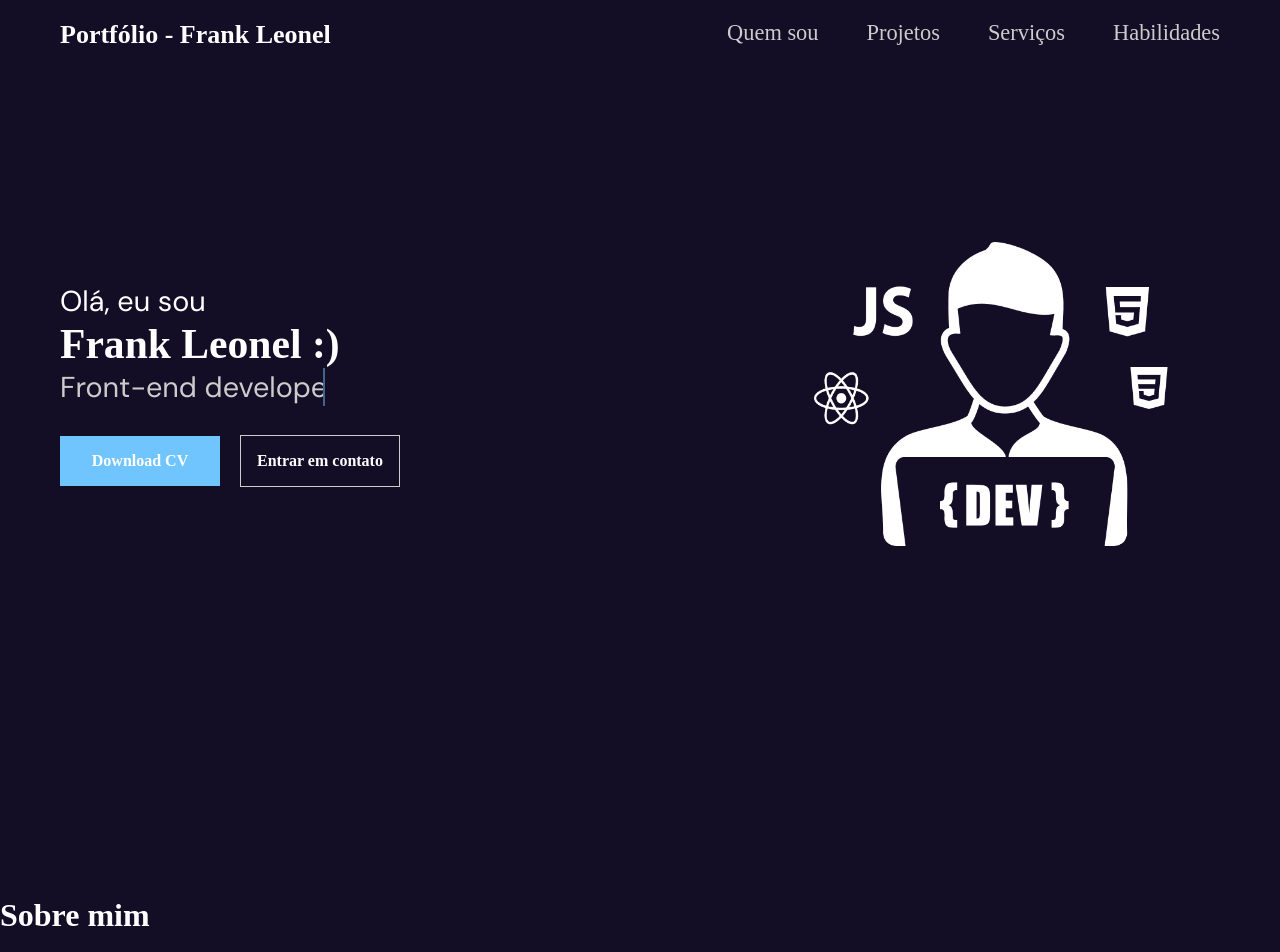
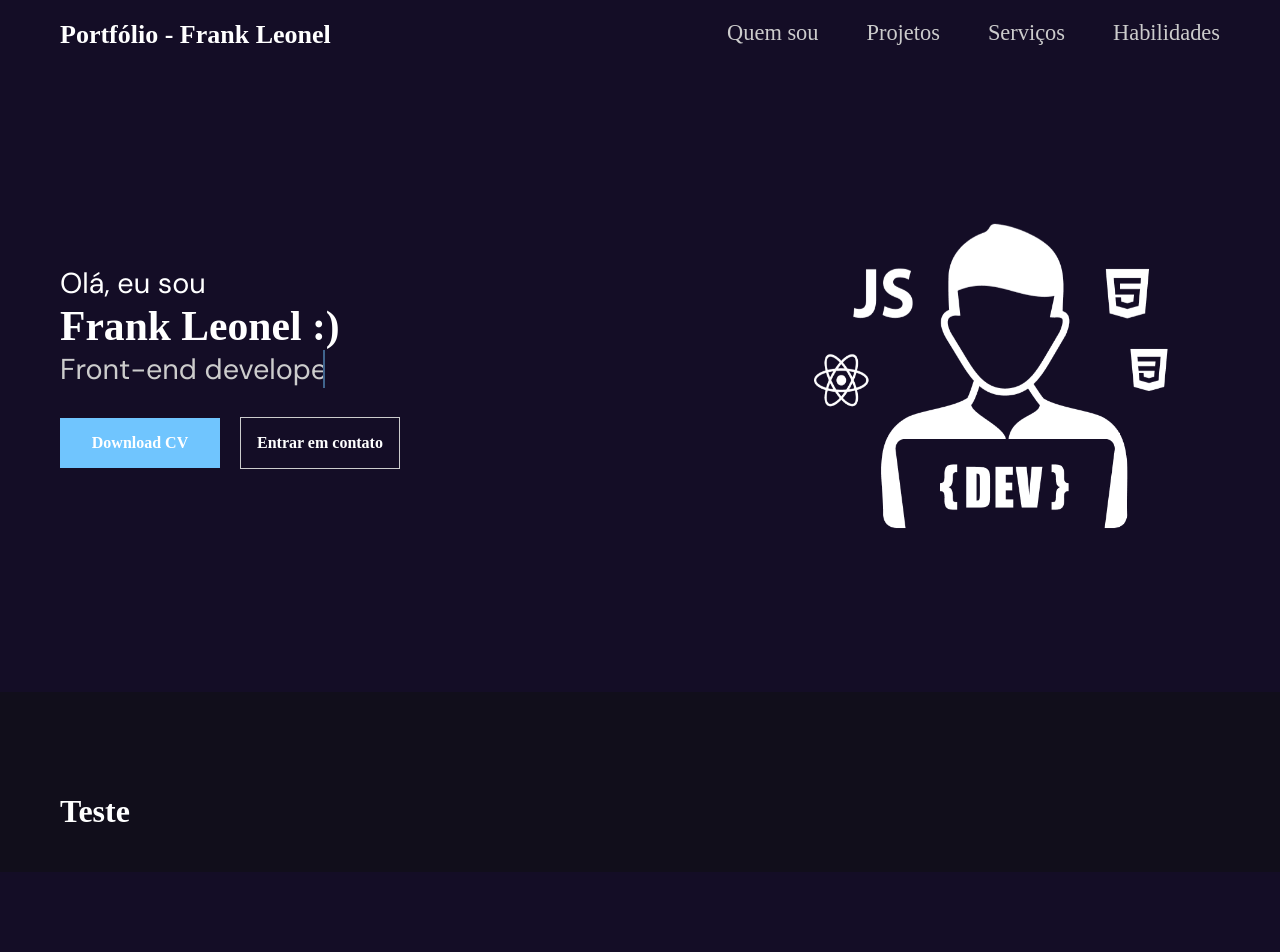
Before and after one commit to FrankLeonel/portfolio, a React (Create React App) app: page / in a window 1280 px wide. Shown: the top 952 px of the page. Built offline with nearby package versions, Linux system fonts and the light colour scheme.

Commit message:
criação do componente about

```diff
--- /dev/null
+++ b/src/components/AboutMe/AboutMe.js
@@ -0,0 +1,14 @@
+import Content from "components/Content";
+import * as S from "./AboutMe.style";
+
+const AboutMe = () => {
+  return (
+    <S.AboutMeContainer id="about_me">
+      <Content>
+        <h1>Teste</h1>
+      </Content>
+    </S.AboutMeContainer>
+  );
+};
+
+export default AboutMe;
--- /dev/null
+++ b/src/components/AboutMe/AboutMe.style.js
@@ -0,0 +1,45 @@
+import styled from "styled-components";
+
+export const AboutMeContainer = styled.div(
+  ({ theme: { breakpoints, colors } }) => ({
+    padding: "80px 0",
+    backgroundColor: colors.secondary,
+
+    [breakpoints.lg]: {
+      padding: "80px 0 20px",
+    },
+  })
+);
+
+export const Section = styled.div(({ theme: { breakpoints } }) => ({
+  display: "flex",
+  alignItems: "center",
+  width: "100%",
+  height: "70vh",
+
+  "> div": {
+    display: "flex",
+    flexDirection: "column",
+    justifyContent: "center",
+    width: "100%",
+    height: "auto",
+  },
+
+  "> *": {
+    flex: 0,
+    "&:first-child": {
+      flexBasis: "100%",
+    },
+  },
+
+  [breakpoints.md]: {
+    height: "74vh",
+
+    "> *": {
+      flex: 1,
+      "&:first-child": {
+        flexBasis: "30%",
+      },
+    },
+  },
+}));
--- /dev/null
+++ b/src/components/AboutMe/index.js
@@ -0,0 +1 @@
+export { default } from "./AboutMe";
--- a/src/components/Presentation/Presentation.style.js
+++ b/src/components/Presentation/Presentation.style.js
@@ -3,11 +3,10 @@ import styled from "styled-components";
 
 export const PresentationContainer = styled.div(
   ({ theme: { breakpoints } }) => ({
-    marginTop: "63px",
-    // backgroundColor: "#ccc",
+    padding: "80px 0",
 
     [breakpoints.lg]: {
-      marginTop: "74px",
+      padding: "80px 0 20px",
     },
   })
 );
@@ -16,15 +15,14 @@ export const Section = styled.div(({ theme: { breakpoints } }) => ({
   display: "flex",
   alignItems: "center",
   width: "100%",
-  height: "80vh",
+  height: "70vh",
 
   "> div": {
     display: "flex",
     flexDirection: "column",
     justifyContent: "center",
-    // backgroundColor: "black",
     width: "100%",
-    height: "100%",
+    height: "auto",
   },
 
   "> *": {
@@ -35,6 +33,8 @@ export const Section = styled.div(({ theme: { breakpoints } }) => ({
   },
 
   [breakpoints.md]: {
+    height: "74vh",
+
     "> *": {
       flex: 1,
       "&:first-child": {
@@ -164,5 +164,19 @@ export const ImagePresentation = styled(Image)(
     [breakpoints.md]: {
       display: "block",
     },
+
+    webkitAnimation: "icon-move 3s ease 0.6s infinite alternate",
+    animation: "icon-move 3s ease 0.6s infinite alternate",
+
+    "@keyframes icon-move": {
+      "0%": {
+        webkitTransform: "translate3d(0, 0, 0)",
+        transform: "translate3d(0, 0, 0)",
+      },
+      "100%": {
+        webkitTransform: "translate3d(10px, -40px, 0)",
+        transform: "translate3d(10px, -40px, 0)",
+      },
+    },
   })
 );
--- a/src/pages/Home.js
+++ b/src/pages/Home.js
@@ -1,3 +1,4 @@
+import AboutMe from "components/AboutMe";
 import Footer from "components/Footer";
 import Header from "components/Header";
 import Presentation from "components/Presentation";
@@ -7,16 +8,7 @@ const Home = () => {
     <>
       <Header />
       <Presentation />
-      <br />
-      <br />
-      <br />
-      <br />
-      <br />
-      <br />
-      <br />
-      <br />
-      <br />
-      <h1 id="about_me">Sobre mim</h1>
+      <AboutMe />
       <br />
       <br />
       <br />
--- a/src/theme/colors.js
+++ b/src/theme/colors.js
@@ -1,7 +1,7 @@
 const colors = {
   primary: "#140D26",
   primaryLight: "#70C5FE",
-  secondary: "#02061C",
+  secondary: "#110E1B",
   gray: "#72727e",
   grayBrand: "#cccccc",
   white: "#FFFFFF",
```
